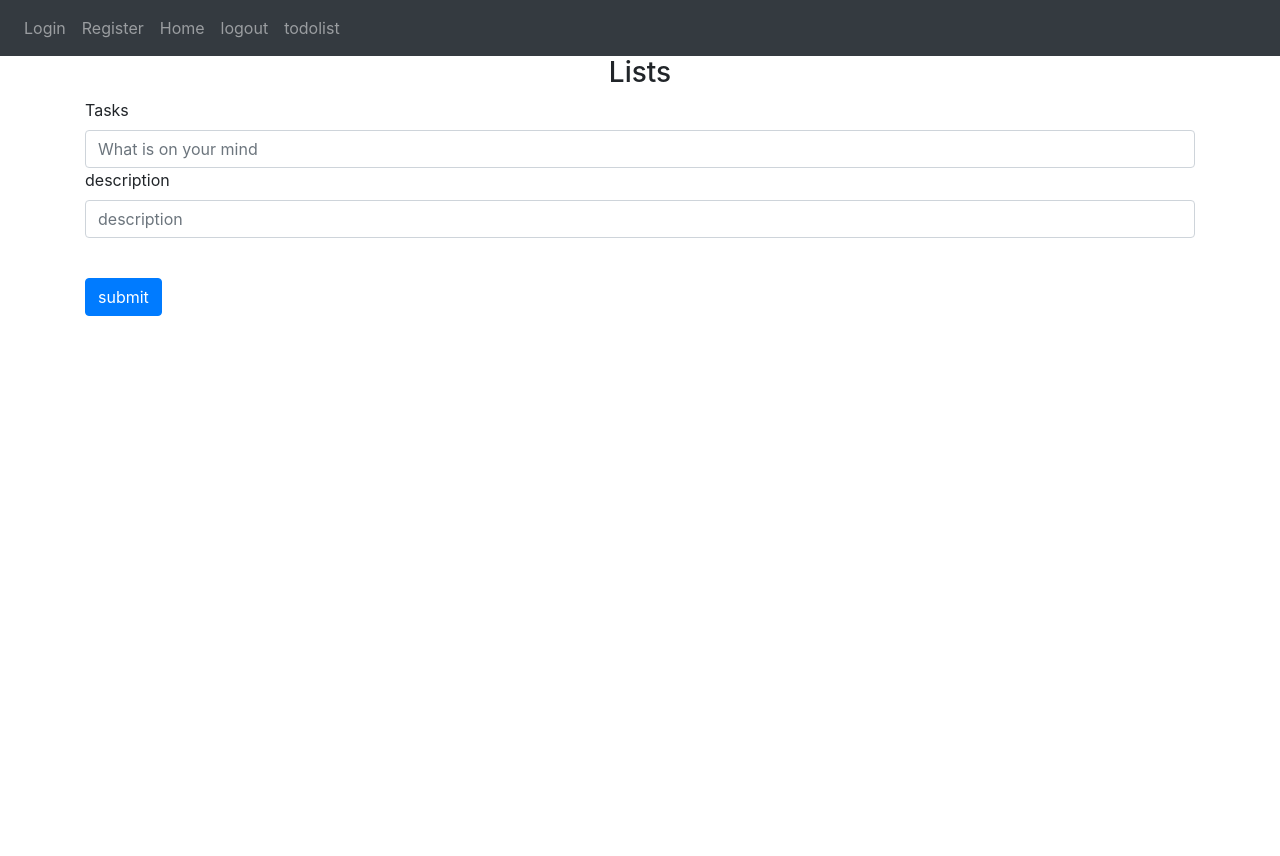
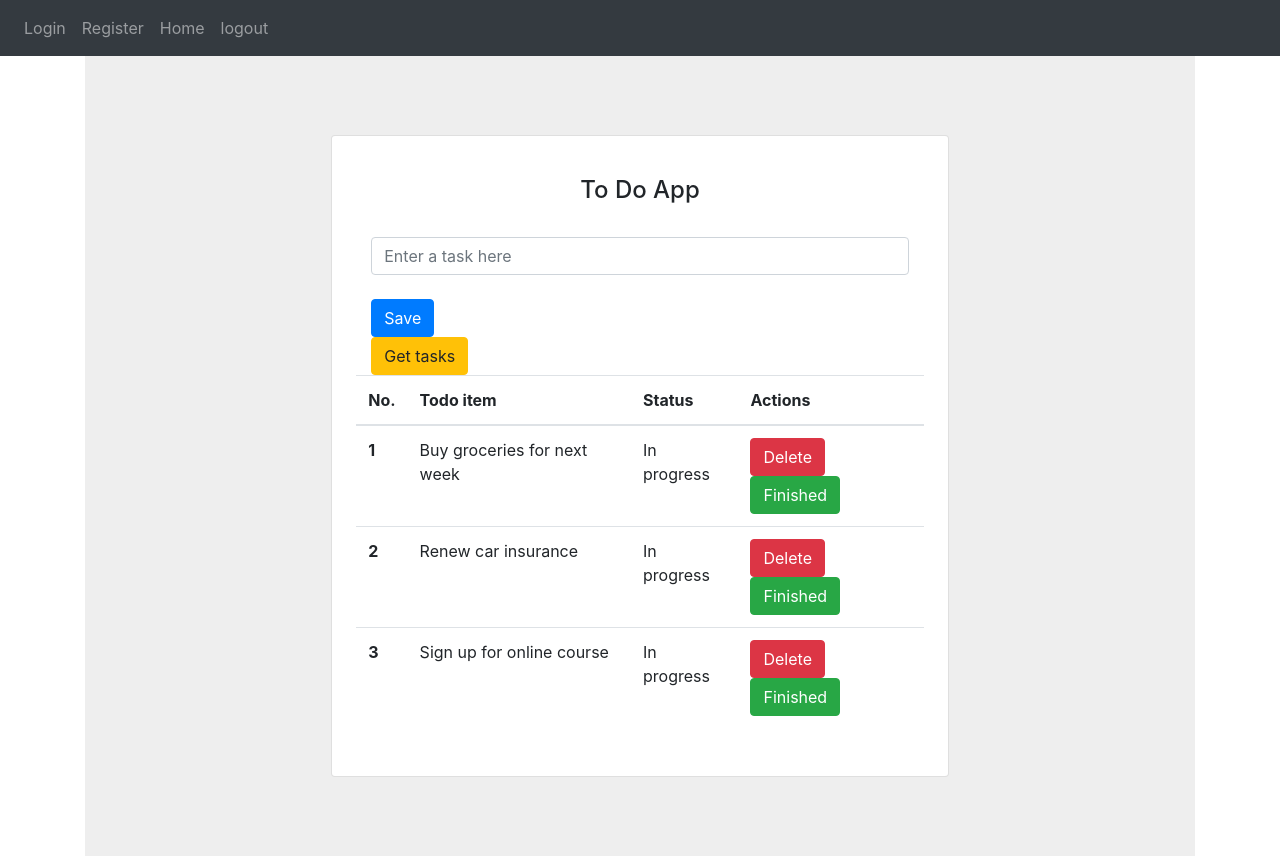
Before and after one commit to WhereMania/Alfred, a Flask app: page /todolist in a window 1280 px wide. Before the commit the page ends 316 px from the top, so only its background shows below. Run offline with Flask 3, Linux system fonts and the light colour scheme; some libraries are stand-ins or nearby versions.

Commit message:
added new fetures(todolist,lyrics,cooking,) improved home interface look

```diff
--- a/Alfred/__init__.py
+++ b/Alfred/__init__.py
@@ -11,10 +11,10 @@ def create_app():
 
     from .views import views
     from .auth import auth
-    from .todolist import todolist
+    from .fetures import fetures
 
     app.register_blueprint(views,url_prefix='/')
     app.register_blueprint(auth, url_prefix='/')
-    app.register_blueprint(todolist, url_prefix='/')
+    app.register_blueprint(fetures, url_prefix='/')
 
     return app
--- /dev/null
+++ b/Alfred/fetures.py
@@ -0,0 +1,15 @@
+from flask import Blueprint, render_template
+
+fetures = Blueprint("fetures",__name__)
+
+@fetures.route('/todolist', methods=['GET', 'POST'])
+def add_task():
+    return render_template('todolist.html')
+
+@fetures.route('/lyrics')
+def lyrics():
+    return render_template('lyrics.html')
+
+@fetures.route('/cooking')
+def cooking():
+    return render_template('cooking.html')
--- a/Alfred/templates/base.html
+++ b/Alfred/templates/base.html
@@ -33,7 +33,6 @@
         <a class="nav-item nav-link" id="register" href="/register">Register</a>
         <a class="nav-item nav-link" id="home" href="/">Home</a>
         <a class="nav-item nav-link" id="logout" href="/logout">logout</a>
-        <a class="nav-item nav-link" id="todolists" href="/todolist">todolist</a>
       </div>
     </div>
   </nav>
--- a/Alfred/templates/todolist.html
+++ b/Alfred/templates/todolist.html
@@ -2,27 +2,77 @@
 {% block title %}Works That Need to be Finished{% endblock %}
 {% block content%}
 <form method="POST">
-<h3 align="center">Lists</h3>
+<section class="vh-100" style="background-color: #eee;">
+    <div class="container py-5 h-100">
+      <div class="row d-flex justify-content-center align-items-center h-100">
+        <div class="col col-lg-9 col-xl-7">
+          <div class="card rounded-3">
+            <div class="card-body p-4">
 
-<div class="form-group">
-    <label for="Tasks">Tasks</label>
-    <input
-    type="text"
-    class="form-control"
-    id="Tasks"
-    name="Tasks"
-    placeholder="What is on your mind">
-<div class="form-group">
-        <label for="description">description</label>
-        <input
-        type="text"
-        class="form-control"
-        id="description"
-        name="description"
-        placeholder="description">
+              <h4 class="text-center my-3 pb-3">To Do App</h4>
+
+              <form class="row row-cols-lg-auto g-3 justify-content-center align-items-center mb-4 pb-2">
+                <div class="col-12">
+                  <div data-mdb-input-init class="form-outline">
+                    <input type="text" id="form1" class="form-control" placeholder="Enter a task here" />
+                    <label class="form-label" for="form1"></label>
+                  </div>
+                </div>
+
+                <div class="col-12">
+                  <button type="submit" data-mdb-butto  n-init data-mdb-ripple-init class="btn btn-primary">Save</button>
+                </div>
+
+                <div class="col-12">
+                  <button type="submit" data-mdb-button-init data-mdb-ripple-init class="btn btn-warning">Get tasks</button>
+                </div>
+              </form>
+
+              <table class="table mb-4">
+                <thead>
+                  <tr>
+                    <th scope="col">No.</th>
+                    <th scope="col">Todo item</th>
+                    <th scope="col">Status</th>
+                    <th scope="col">Actions</th>
+                  </tr>
+                </thead>
+                <tbody>
+                  <tr>
+                    <th scope="row">1</th>
+                    <td>Buy groceries for next week</td>
+                    <td>In progress</td>
+                    <td>
+                      <button type="submit" data-mdb-button-init data-mdb-ripple-init class="btn btn-danger">Delete</button>
+                      <button type="submit" data-mdb-button-init data-mdb-ripple-init class="btn btn-success ms-1">Finished</button>
+                    </td>
+                  </tr>
+                  <tr>
+                    <th scope="row">2</th>
+                    <td>Renew car insurance</td>
+                    <td>In progress</td>
+                    <td>
+                      <button type="submit" data-mdb-button-init data-mdb-ripple-init class="btn btn-danger">Delete</button>
+                      <button type="submit" data-mdb-button-init data-mdb-ripple-init class="btn btn-success ms-1">Finished</button>
+                    </td>
+                  </tr>
+                  <tr>
+                    <th scope="row">3</th>
+                    <td>Sign up for online course</td>
+                    <td>In progress</td>
+                    <td>
+                      <button type="submit" data-mdb-button-init data-mdb-ripple-init class="btn btn-danger">Delete</button>
+                      <button type="submit" data-mdb-button-init data-mdb-ripple-init class="btn btn-success ms-1">Finished</button>
+                    </td>
+                  </tr>
+                </tbody>
+              </table>
+
+            </div>
+          </div>
+        </div>
+      </div>
     </div>
-</div>
-<br>
-<button type="submit" class="btn btn-primary">submit</button>
+  </section>
 </form>
 {% endblock %}
--- a/Alfred/todolist.py
+++ /dev/null
@@ -1,8 +0,0 @@
-from flask import Blueprint, render_template
-
-todolist = Blueprint("todolist",__name__)
-
-@todolist.route('/todolist', methods=['GET', 'POST'])
-def add_task():
-
-    return render_template('todolist.html')
```
Also changed, not shown: Alfred/templates/cooking.html (added, +43 -0 lines), Alfred/templates/home.html (+50 -1 lines), Alfred/templates/lyrics.html (added, +105 -0 lines), Alfred/static/imgs/Alfred.png (added), Alfred/static/imgs/cooking.webp (added), Alfred/static/imgs/email.jpg (added), Alfred/static/imgs/money.jpg (added), Alfred/static/imgs/music.jpg (added), Alfred/static/imgs/napoli.webp (added), Alfred/static/imgs/news.png (added), Alfred/static/imgs/peon.webp (added), Alfred/static/imgs/peperoni.webp (added), Alfred/static/imgs/tasks.jpg (added).
